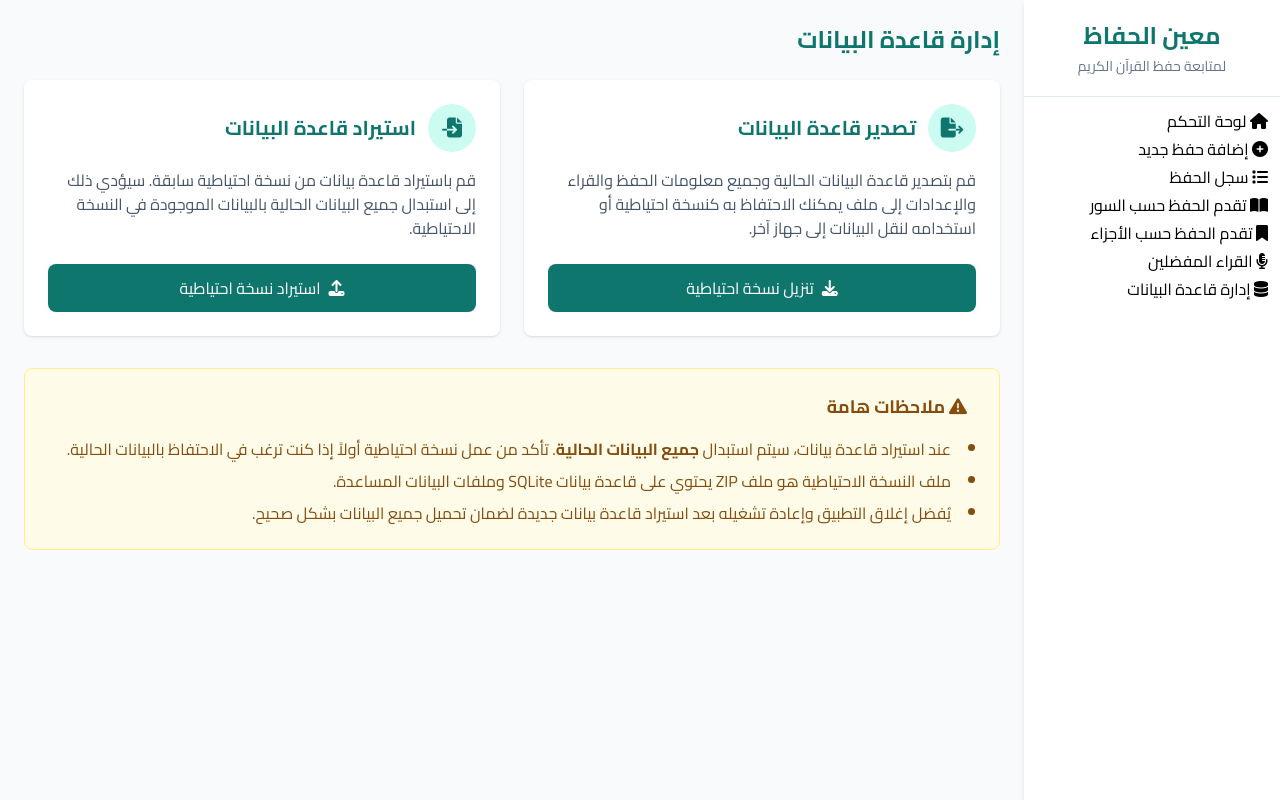
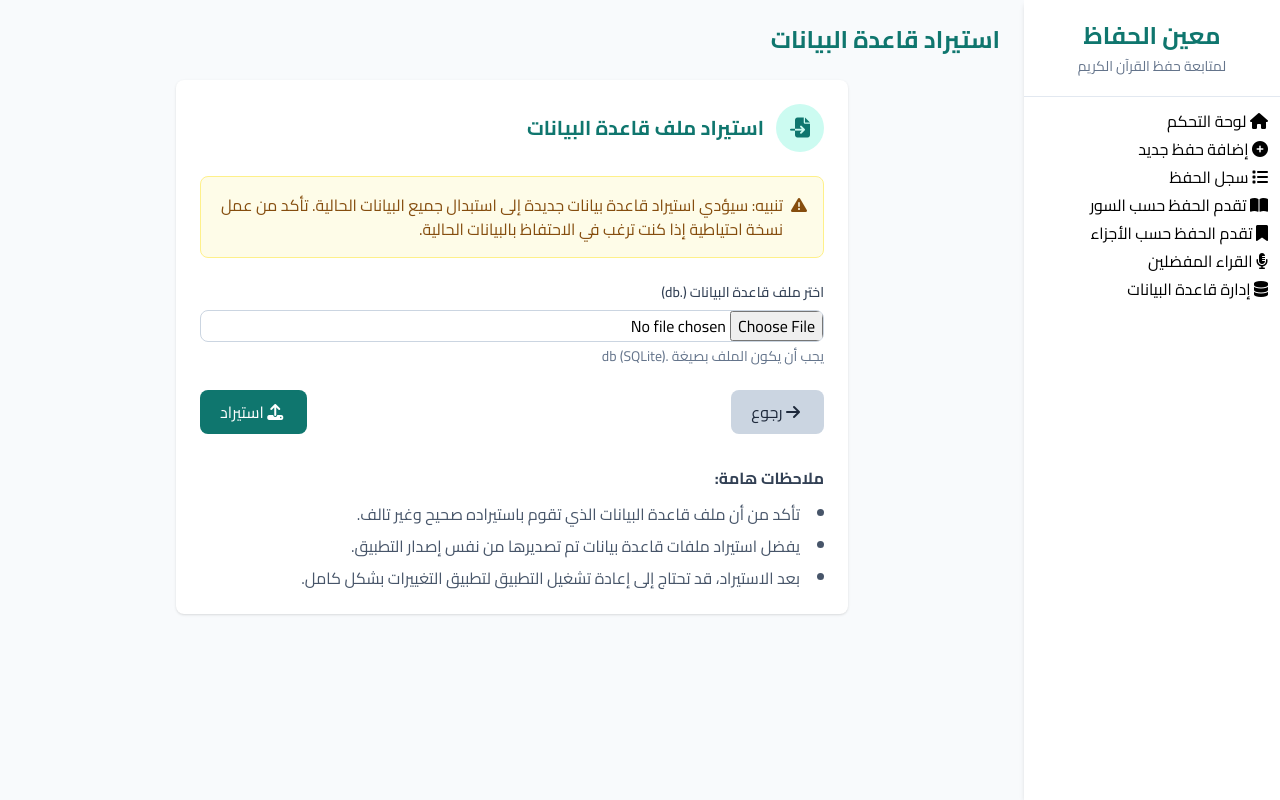
Before and after one commit to mhmd-mudawi/quran_tracker, a Flask app: page /import-database in a window 1280 px wide. Run offline with Flask 3, Linux system fonts and the light colour scheme; some libraries are stand-ins or nearby versions.

Commit message:
Export and Import DB

```diff
--- a/app.py
+++ b/app.py
@@ -634,27 +634,20 @@ def reciter_stats(id):
 
 @app.route('/export-database')
 def export_database():
-    """تصدير قاعدة البيانات بكاملها كملف زيب"""
+    """تصدير ملف قاعدة البيانات مباشرة"""
     try:
-        # إنشاء ملف زيب في الذاكرة
-        memory_file = io.BytesIO()
-        with zipfile.ZipFile(memory_file, 'w') as zf:
-            # إضافة ملف قاعدة البيانات
-            zf.write('database.db', 'database.db')
+        # إنشاء نسخة من ملف قاعدة البيانات في الذاكرة
+        db_path = os.path.abspath('database.db')
 
-            # إضافة ملفات بيانات JSON إن وجدت
-            if os.path.exists('data/surahs.json'):
-                zf.write('data/surahs.json', 'data/surahs.json')
-            if os.path.exists('data/juz.json'):
-                zf.write('data/juz.json', 'data/juz.json')
+        # التأكد من إغلاق أي اتصالات مفتوحة مع قاعدة البيانات
+        # (هذا يساعد في تجنب مشاكل القفل على الملف)
 
-        # إرجاع الملف للتنزيل
-        memory_file.seek(0)
+        # إرجاع الملف للتنزيل مباشرة
         return send_file(
-            memory_file,
-            mimetype='application/zip',
+            db_path,
+            mimetype='application/x-sqlite3',
             as_attachment=True,
-            download_name='quran_memorization_backup_{}.zip'.format(datetime.now().strftime('%Y-%m-%d'))
+            download_name='quran_memorization_database_{}.db'.format(datetime.now().strftime('%Y-%m-%d'))
         )
 
     except Exception as e:
@@ -663,7 +656,7 @@ def export_database():
 
 @app.route('/import-database', methods=['GET', 'POST'])
 def import_database():
-    """استيراد قاعدة البيانات من ملف زيب"""
+    """استيراد ملف قاعدة البيانات مباشرة"""
     if request.method == 'POST':
         # التحقق من وجود ملف
         if 'database_file' not in request.files:
@@ -677,43 +670,19 @@ def import_database():
             flash('لم يتم اختيار ملف', 'error')
             return redirect(request.url)
 
-        if file and file.filename.endswith('.zip'):
+        if file and file.filename.endswith('.db'):
             try:
-                # إنشاء مجلد مؤقت لاستخراج الملفات
-                with tempfile.TemporaryDirectory() as temp_dir:
-                    # حفظ ملف الزيب والاستخراج
-                    zip_path = os.path.join(temp_dir, 'backup.zip')
-                    file.save(zip_path)
+                # إغلاق الاتصال الحالي بقاعدة البيانات
+                # لكي نتمكن من استبدال الملف
+                db_path = os.path.abspath('database.db')
 
-                    with zipfile.ZipFile(zip_path, 'r') as zip_ref:
-                        zip_ref.extractall(temp_dir)
+                # إنشاء نسخة احتياطية من قاعدة البيانات الحالية
+                backup_path = os.path.abspath('database.db.bak')
+                if os.path.exists(db_path):
+                    shutil.copy2(db_path, backup_path)
 
-                    # إغلاق الاتصال الحالي بقاعدة البيانات
-                    # لكي نتمكن من استبدال الملف
-                    db_path = os.path.abspath('database.db')
-
-                    # إنشاء نسخة احتياطية من قاعدة البيانات الحالية
-                    backup_path = os.path.abspath('database.db.bak')
-                    if os.path.exists(db_path):
-                        shutil.copy2(db_path, backup_path)
-
-                    # استبدال قاعدة البيانات بالنسخة المستوردة
-                    extracted_db = os.path.join(temp_dir, 'database.db')
-                    if os.path.exists(extracted_db):
-                        shutil.copy2(extracted_db, db_path)
-                    else:
-                        flash('ملف قاعدة البيانات غير موجود في الأرشيف', 'error')
-                        return redirect(request.url)
-
-                    # استيراد ملفات البيانات إن وجدت
-                    if not os.path.exists('data'):
-                        os.mkdir('data')
-
-                    for json_file in ['data/surahs.json', 'data/juz.json']:
-                        extracted_json = os.path.join(temp_dir, json_file)
-                        if os.path.exists(extracted_json):
-                            dest_path = os.path.abspath(json_file)
-                            shutil.copy2(extracted_json, dest_path)
+                # حفظ الملف المستورد واستبداله بقاعدة البيانات الحالية
+                file.save(db_path)
 
                 flash('تم استيراد قاعدة البيانات بنجاح', 'success')
                 return redirect(url_for('dashboard'))
@@ -726,7 +695,7 @@ def import_database():
                 flash('حدث خطأ أثناء استيراد قاعدة البيانات: {}'.format(str(e)), 'error')
                 return redirect(request.url)
         else:
-            flash('الرجاء تحميل ملف zip صالح', 'error')
+            flash('الرجاء تحميل ملف .db صالح', 'error')
             return redirect(request.url)
 
     return render_template('import_database.html')
--- a/templates/import_database.html
+++ b/templates/import_database.html
@@ -1,61 +1,50 @@
 {% extends "base.html" %}
 
-{% block title %}إدارة قاعدة البيانات{% endblock %}
+{% block title %}استيراد قاعدة البيانات{% endblock %}
 
-{% block page_title %}إدارة قاعدة البيانات{% endblock %}
+{% block page_title %}استيراد قاعدة البيانات{% endblock %}
 
 {% block content %}
-<div class="grid grid-cols-1 md:grid-cols-2 gap-6">
-    <!-- تصدير قاعدة البيانات -->
-    <div class="bg-white rounded-lg shadow p-6">
-        <div class="flex items-center gap-3 mb-4">
-            <div class="w-12 h-12 rounded-full bg-teal-100 flex items-center justify-center text-primary">
-                <i class="fas fa-file-export text-xl"></i>
-            </div>
-            <h3 class="text-xl font-bold text-primary">تصدير قاعدة البيانات</h3>
+<div class="max-w-2xl mx-auto bg-white rounded-lg shadow p-6">
+    <div class="flex items-center gap-3 mb-6">
+        <div class="w-12 h-12 rounded-full bg-teal-100 flex items-center justify-center text-primary">
+            <i class="fas fa-file-import text-xl"></i>
+        </div>
+        <h3 class="text-xl font-bold text-primary">استيراد ملف قاعدة البيانات</h3>
+    </div>
+
+    <div class="bg-yellow-50 border border-yellow-200 rounded-lg p-4 mb-6">
+        <p class="text-yellow-800 flex items-start gap-2">
+            <i class="fas fa-exclamation-triangle mt-1"></i>
+            <span>تنبيه: سيؤدي استيراد قاعدة بيانات جديدة إلى استبدال جميع البيانات الحالية. تأكد من عمل نسخة احتياطية إذا كنت ترغب في الاحتفاظ بالبيانات الحالية.</span>
+        </p>
+    </div>
+
+    <form method="post" enctype="multipart/form-data" class="mb-6">
+        <div class="mb-6">
+            <label for="database_file" class="block mb-2 text-sm font-medium text-slate-700">اختر ملف قاعدة البيانات (.db)</label>
+            <input type="file" id="database_file" name="database_file" accept=".db"
+                class="block w-full border border-slate-300 rounded-lg cursor-pointer bg-white focus:outline-none">
+            <p class="mt-1 text-sm text-slate-500">يجب أن يكون الملف بصيغة .db (SQLite)</p>
         </div>
 
-        <p class="text-slate-600 mb-6">
-            قم بتصدير قاعدة البيانات الحالية وجميع معلومات الحفظ والقراء والإعدادات إلى ملف يمكنك الاحتفاظ به كنسخة احتياطية أو استخدامه لنقل البيانات إلى جهاز آخر.
-        </p>
+        <div class="flex justify-between">
+            <a href="{{ url_for('database_management') }}" class="px-5 py-2.5 bg-slate-300 text-slate-800 rounded-lg hover:bg-slate-400 transition-all duration-300">
+                <i class="fas fa-arrow-right mr-1"></i> رجوع
+            </a>
+            <button type="submit" class="px-5 py-2.5 bg-primary text-white rounded-lg hover:bg-dark transition-all duration-300">
+                <i class="fas fa-upload mr-1"></i> استيراد
+            </button>
+        </div>
+    </form>
 
-        <a href="{{ url_for('export_database') }}" class="w-full flex items-center justify-center gap-2 px-5 py-3 bg-primary text-white rounded-lg hover:bg-dark transition-all duration-300">
-            <i class="fas fa-download"></i>
-            <span>تنزيل نسخة احتياطية</span>
-        </a>
-    </div>
-
-    <!-- استيراد قاعدة البيانات -->
-    <div class="bg-white rounded-lg shadow p-6">
-        <div class="flex items-center gap-3 mb-4">
-            <div class="w-12 h-12 rounded-full bg-teal-100 flex items-center justify-center text-primary">
-                <i class="fas fa-file-import text-xl"></i>
-            </div>
-            <h3 class="text-xl font-bold text-primary">استيراد قاعدة البيانات</h3>
-        </div>
-
-        <p class="text-slate-600 mb-6">
-            قم باستيراد قاعدة بيانات من نسخة احتياطية سابقة. سيؤدي ذلك إلى استبدال جميع البيانات الحالية بالبيانات الموجودة في النسخة الاحتياطية.
-        </p>
-
-        <a href="{{ url_for('import_database') }}" class="w-full flex items-center justify-center gap-2 px-5 py-3 bg-primary text-white rounded-lg hover:bg-dark transition-all duration-300">
-            <i class="fas fa-upload"></i>
-            <span>استيراد نسخة احتياطية</span>
-        </a>
+    <div class="mt-8">
+        <h4 class="font-bold text-slate-700 mb-3">ملاحظات هامة:</h4>
+        <ul class="list-disc list-inside space-y-2 text-slate-600">
+            <li>تأكد من أن ملف قاعدة البيانات الذي تقوم باستيراده صحيح وغير تالف.</li>
+            <li>يفضل استيراد ملفات قاعدة بيانات تم تصديرها من نفس إصدار التطبيق.</li>
+            <li>بعد الاستيراد، قد تحتاج إلى إعادة تشغيل التطبيق لتطبيق التغييرات بشكل كامل.</li>
+        </ul>
     </div>
 </div>
-
-<!-- تنبيهات ومعلومات هامة -->
-<div class="mt-8 bg-yellow-50 border border-yellow-200 rounded-lg p-6">
-    <h3 class="text-lg font-bold text-yellow-800 mb-4">
-        <i class="fas fa-exclamation-triangle mr-2"></i>
-        ملاحظات هامة
-    </h3>
-
-    <ul class="list-disc list-inside space-y-2 text-yellow-800">
-        <li>عند استيراد قاعدة بيانات، سيتم استبدال <strong>جميع البيانات الحالية</strong>. تأكد من عمل نسخة احتياطية أولاً إذا كنت ترغب في الاحتفاظ بالبيانات الحالية.</li>
-        <li>ملف النسخة الاحتياطية هو ملف ZIP يحتوي على قاعدة بيانات SQLite وملفات البيانات المساعدة.</li>
-        <li>يُفضل إغلاق التطبيق وإعادة تشغيله بعد استيراد قاعدة بيانات جديدة لضمان تحميل جميع البيانات بشكل صحيح.</li>
-    </ul>
-</div>
 {% endblock %}
```
Also changed, not shown: templates/database_management.html (+4 -4 lines), 1 other file.
